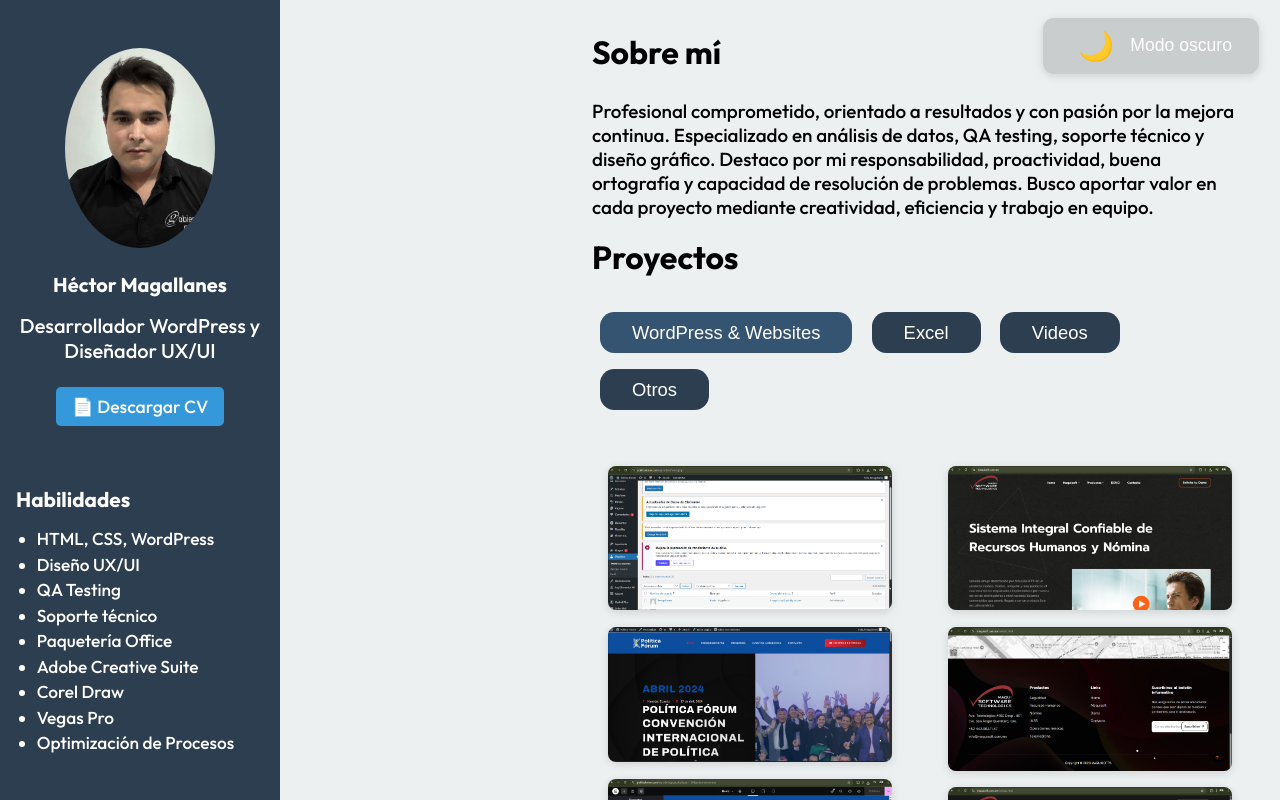
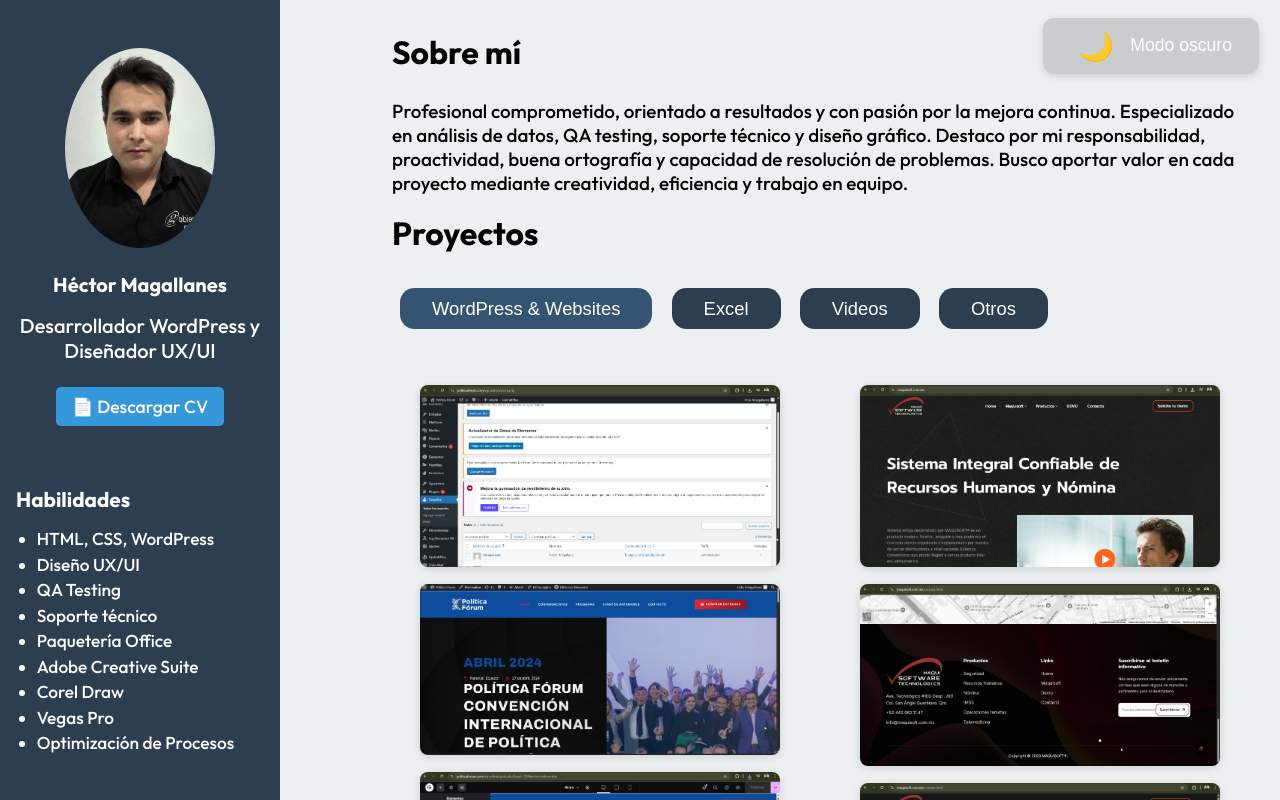
Before and after one commit to KinkinxD12/portfolio-hector, a plain HTML site: page espanol/index.html in a window 1280 px wide. Drawn offline with Linux system fonts and the light colour scheme.

Commit message:
Update index.html

```diff
--- a/espanol/index.html
+++ b/espanol/index.html
@@ -124,6 +124,7 @@
       color: #fff;
     }
     .projects {
+
       display: flex;
       flex-wrap: wrap;
       margin-top: 1rem;
@@ -208,7 +209,7 @@
     /* --- SIDEBAR Y MAIN-CONTENT --- */
     @media (min-width: 901px) {
       .main-content {
-        margin-left: 280px; /* <-- Aquí el fix! Mismo ancho que la sidebar */
+        margin-left: 80px; /* <-- Aquí el fix! Mismo ancho que la sidebar */
         transition: margin-left 0.3s;
       }
     }
```
